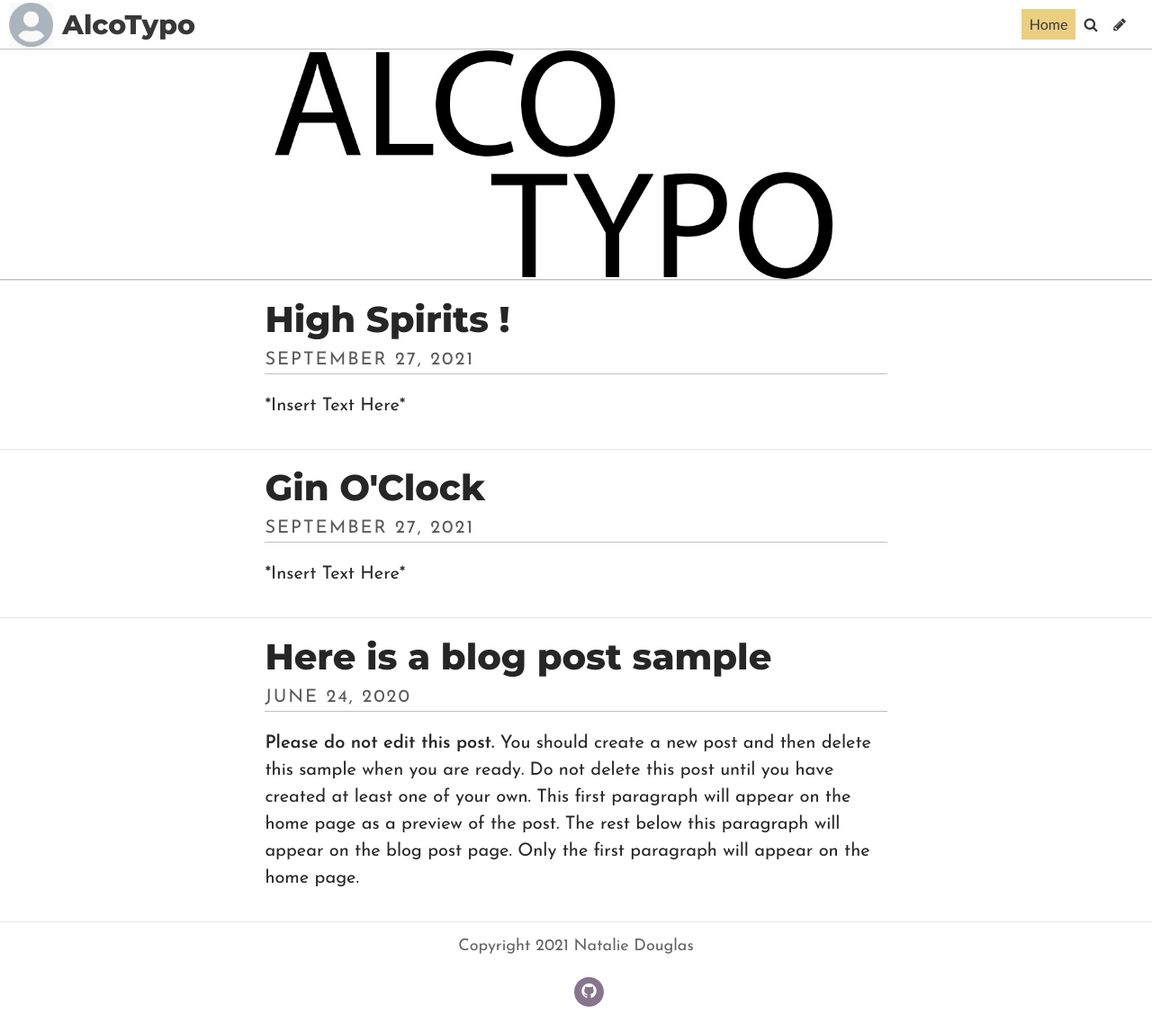
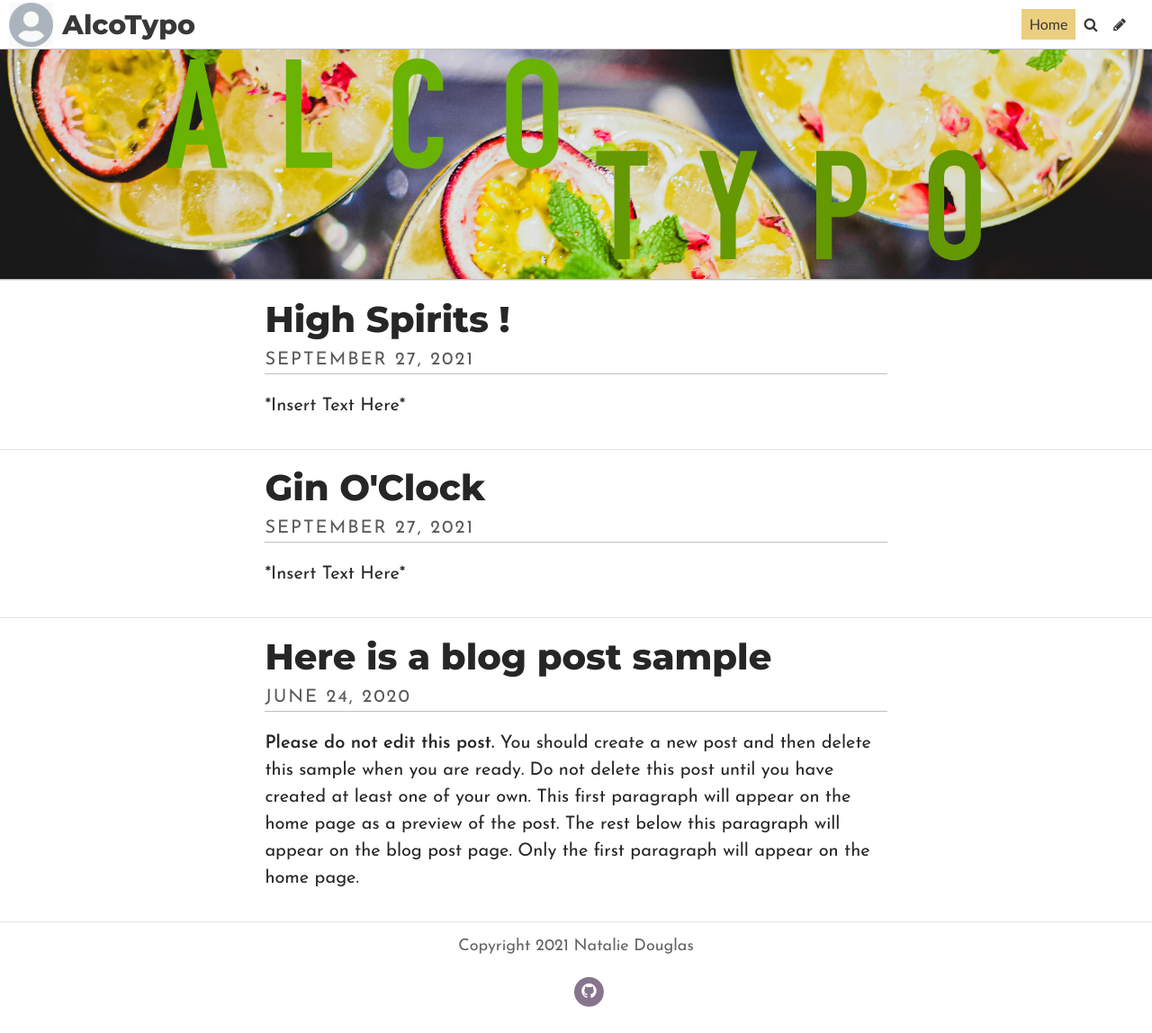
Before and after one commit to natalied0uglas/NatalieDouglas, a Jekyll site: the page built from index.html, in a window 1280 px wide and 1148 px high. Shown: the whole window at 90% size. Built offline with Jekyll 4.4.1, drawn with Linux system fonts in a browser that asks for light colours; some web fonts are replaced; the list of posts is cut into pages by our own code.

Commit message:
Update Settings “general”

```diff
--- a/_data/settings.yml
+++ b/_data/settings.yml
@@ -1,7 +1,7 @@
 title: AlcoTypo
 description: "A website about typography "
 footer_text: Copyright 2021 Natalie Douglas
-header_feature_image: ../uploads/thisone.jpg
+header_feature_image: ../uploads/alcotypo.jpg
 header_text: ""
 header_text_color: "#000000"
 bannerheight: 20vmax
```
Also changed, not shown: uploads/alcotypo.jpg (added).
